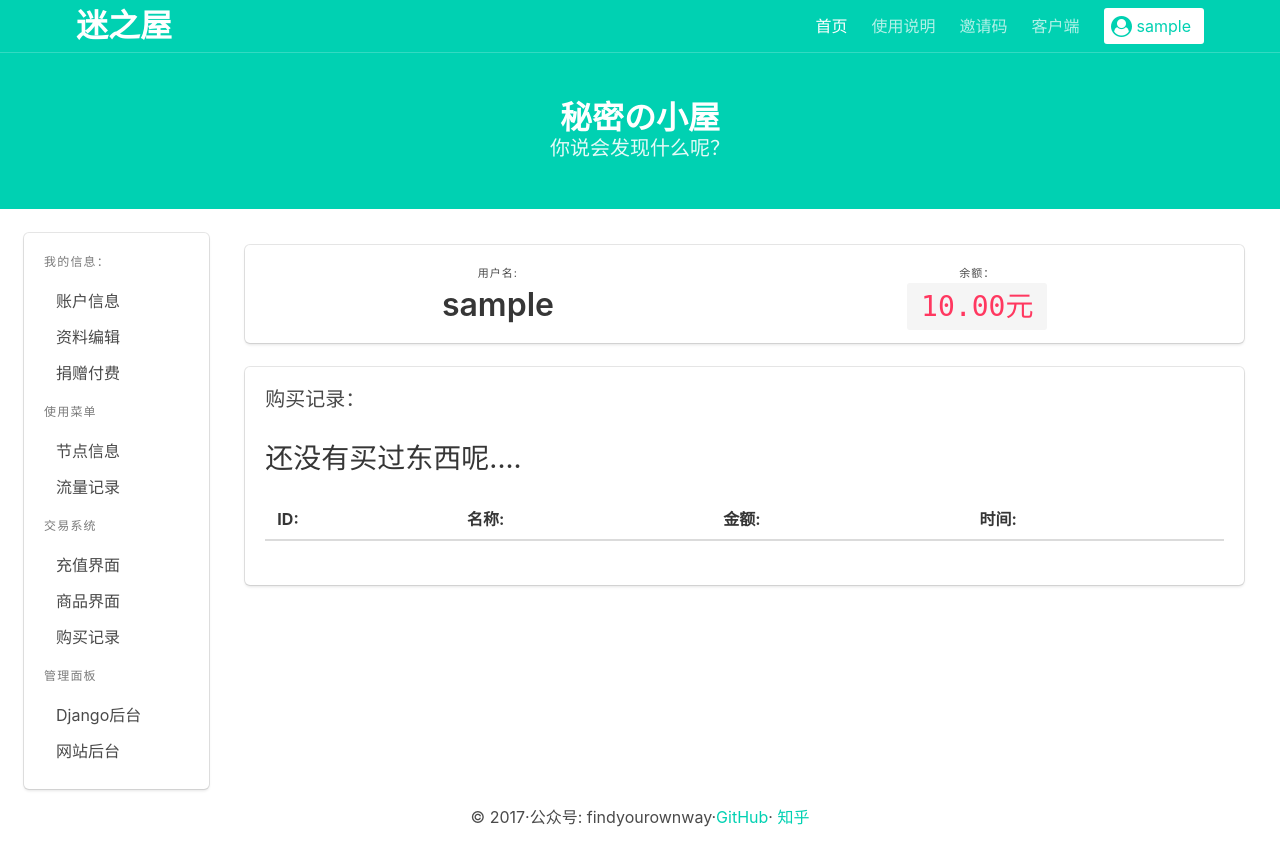
After one commit to Ehco1996/django-sspanel, a Django app: page /purchaselog/ in a window 1280 px wide. The commit adds this page. Run offline with Django 3.2, Linux system fonts and the light colour scheme; a user stored in the database is signed in; tables that the repository leaves empty hold one stand-in row (values such as "Sample post"); lists and menus that the app fills with data are empty.

Commit message:
增加用户商品购买记录

```diff
--- a/shadowsocks/models.py
+++ b/shadowsocks/models.py
@@ -412,6 +412,14 @@ class PurchaseHistory(models.Model):
         max_length=128,
 
     )
+    money = models.DecimalField(
+        '金额',
+        decimal_places=2,
+        max_digits=10,
+        default=0,
+        null=True,
+        blank=True,
+    )
 
     purchtime = models.DateTimeField(
         '购买时间',
@@ -424,6 +432,7 @@ class PurchaseHistory(models.Model):
 
     class Meta:
         verbose_name_plural = '购买记录'
+        ordering = ('-purchtime',)
 
 
 class AlipayRecord(models.Model):
--- a/shadowsocks/urls.py
+++ b/shadowsocks/urls.py
@@ -23,6 +23,7 @@ urlpatterns = [
     url(r'qrcode/(?P<node_id>[0-9]+)$', views.get_ss_qrcode, name='qrcode'),
     url(r'^donate/$', views.donate, name='donate'),
     url(r'^shop/$', views.shop, name='shop'),
+    url(r'^purchaselog/$', views.purchaselog, name='purchaselog'),
     url(r'purchase/(?P<goods_id>[0-9]+)$', views.purchase, name='purchase'),
     url(r'^chargecenter/$', views.chargecenter, name='chargecenter'),
     url(r'^charge/$', views.charge, name='charge'),
@@ -30,8 +31,8 @@ urlpatterns = [
     # 网站后台面板
     url(r'^backend/$', views.backend_index, name='backend_index'),
     # 邀请码相关
-    url(r'^backend/invite/$',views.backend_invite,name='backend_invite'),
-    url(r'^invite_gen_code/$',views.gen_invite_code, name='geninvitecode'),
+    url(r'^backend/invite/$', views.backend_invite, name='backend_invite'),
+    url(r'^invite_gen_code/$', views.gen_invite_code, name='geninvitecode'),
     # 节点相关
     url(r'^backend/nodeinfo$', views.backend_node_info, name='backend_node_info'),
     url(r'^backend/node/delete/(?P<node_id>[0-9]+)$',
@@ -53,11 +54,13 @@ urlpatterns = [
     url(r'^backend/good/create/$', views.good_create, name='good_create'),
     url(r'^backend/good/edit/(?P<pk>[0-9]+)$',
         views.good_edit, name='good_edit'),
-    url(r'^backend/purchase/history/$', views.purchase_history, name='purchase_history'),
+    url(r'^backend/purchase/history/$',
+        views.purchase_history, name='purchase_history'),
 
     # 支付宝当面付相关:
-    url(r'facepay/qrcode/$',views.gen_face_pay_qrcode,name='facepay_qrcode'),
+    url(r'facepay/qrcode/$', views.gen_face_pay_qrcode, name='facepay_qrcode'),
     # 购买处理逻辑
-    url(r'facepay/(?P<out_trade_no>[0-9]+)',views.Face_pay_view,name='facepay_view'),
+    url(r'facepay/(?P<out_trade_no>[0-9]+)',
+        views.Face_pay_view, name='facepay_view'),
 
-    ]
+]
--- a/shadowsocks/views.py
+++ b/shadowsocks/views.py
@@ -441,7 +441,7 @@ def purchase(request, goods_id):
         ss_user.save()
         user.save()
         # 增加购买记录
-        record = PurchaseHistory(info=good, user=user,
+        record = PurchaseHistory(info=good, user=user,money=good.money,
                                  purchtime=timezone.now())
         record.save()
         registerinfo = {
@@ -454,6 +454,17 @@ def purchase(request, goods_id):
             'registerinfo': registerinfo,
         }
         return render(request, 'sspanel/userinfo.html', context=context)
+
+
+@login_required
+def purchaselog(request):
+    '''用户购买记录页面'''
+
+    records = PurchaseHistory.objects.filter(user=request.user)[:10]
+    context = {
+        'records': records,
+    }
+    return render(request, 'sspanel/purchaselog.html', context=context)
 
 
 @login_required
@@ -854,6 +865,7 @@ def good_delete(request, pk):
 
 @permission_required('shadowsocks')
 def good_edit(request, pk):
+    '''商品编辑'''
 
     good = Shop.objects.get(pk=pk)
     goods = Shop.objects.all()
@@ -896,6 +908,7 @@ def good_edit(request, pk):
 
 @permission_required('shadowsocks')
 def good_create(request):
+    '''商品创建'''
     if request.method == "POST":
         form = ShopForm(request.POST)
         if form.is_valid():
@@ -931,6 +944,7 @@ def good_create(request):
 
 @permission_required('shadowsocks')
 def purchase_history(request):
+    '''购买历史'''
     obj = PurchaseHistory
     page_num = 10
     context = Page_List_View(request, obj, page_num).get_page_context()
--- a/templates/backend/purchasehistory.html
+++ b/templates/backend/purchasehistory.html
@@ -55,7 +55,7 @@
                 <td>#{{ contact.pk}}</td>
                 <td>{{ contact.info }}</td>
                 <td>{{ contact.user }}</td>
-                <td>{{ contact.info.money }} 元</td>
+                <td>{{ contact.money }} 元</td>
                 <td>{{ contact.purchtime }}</td>
             </tr>
 
--- a/templates/base.html
+++ b/templates/base.html
@@ -54,6 +54,7 @@
                         <a class="nav-item is-active" href="{% url 'shadowsocks:trafficlog' %}">流量记录</a>
                         <a class="nav-item is-active" href="{% url 'shadowsocks:chargecenter' %}">充值界面</a>
                         <a class="nav-item is-active" href="{% url 'shadowsocks:shop' %}">商品界面</a>
+                        <a class="nav-item is-active" href="{% url 'shadowsocks:purchaselog' %}">购买记录</a>
                         {% if perms.shadowsocks %}
                         <a class="nav-item is-active" href="/admin">Django后台</a>
                         <a class="nav-item is-active" href="{% url 'shadowsocks:backend_index' %}">网站后台</a>
@@ -134,6 +135,7 @@
                         <ul class="menu-list">
                             <li><a href="{% url 'shadowsocks:chargecenter' %}">充值界面</a></li>
                             <li><a href="{% url 'shadowsocks:shop' %}">商品界面</a></li>
+                            <li><a href="{% url 'shadowsocks:purchaselog' %}">购买记录</a></li>
                         </ul>
 
                         {% if perms.shadowsocks %}
--- /dev/null
+++ b/templates/sspanel/purchaselog.html
@@ -0,0 +1,47 @@
+{% extends 'base.html' %}
+{% block main %}
+<div class="column is-12">
+    <nav class="level box ">
+        <div class="level-item has-text-centered">
+            <div>
+                <p class="heading">用户名:</p>
+                <p class="title">{{ user }}</p>
+            </div>
+        </div>
+        <div class="level-item has-text-centered">
+            <div>
+                <p class="heading">余额：</p>
+                <p class="title"><code>{{ user.balance }}元</code></p>
+            </div>
+        </div>
+    </nav>
+    <div class="box">
+        <div class="content">
+            <p class="subtitle">购买记录：</p>
+            <table class="table is-striped">
+                <thead>
+                    <tr>
+                        <th>ID:</th>
+                        <th>名称:</th>
+                        <th>金额:</th>
+                        <th>时间:</th>
+                    </tr>
+                </thead>
+
+                {% for record in records %}
+                <tr>
+                    <td>#{{ record.pk }}</td>
+                    <td>{{ record.info }}</td>
+                    <td>{{ record.money }}</td>
+                    <td>{{ record.purchtime}}</td>
+                </tr>
+                {% empty %}
+                <h2 class="subtitle">
+                    还没有买过东西呢....
+                </h2>
+                {% endfor %}
+            </table>
+        </div>
+    </div>
+</div>
+{% endblock main %}
--- a/templates/sspanel/userinfo.html
+++ b/templates/sspanel/userinfo.html
@@ -71,7 +71,7 @@
                 {% else %}
                 <li> 状态：<code>失效</code></li>
                 {% endif %}
-                <li> 到期时间：<code>{{ user.get_expire_time }} </code></li>
+                <li> 等级到期时间：<code>{{ user.get_expire_time }} </code></li>
             </div>
         </div>
     </div>
```
Also changed, not shown: shadowsocks/migrations/0012_auto_20170910_0833.py (added).
